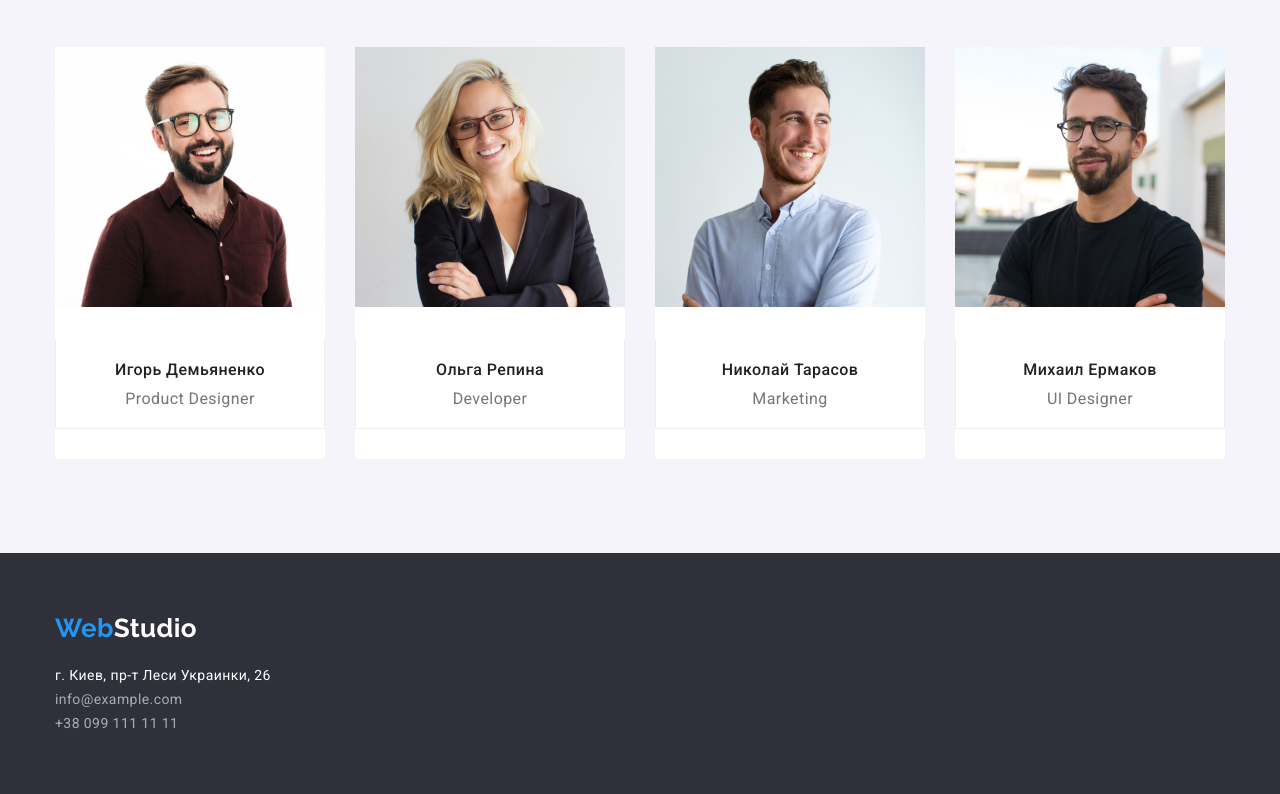
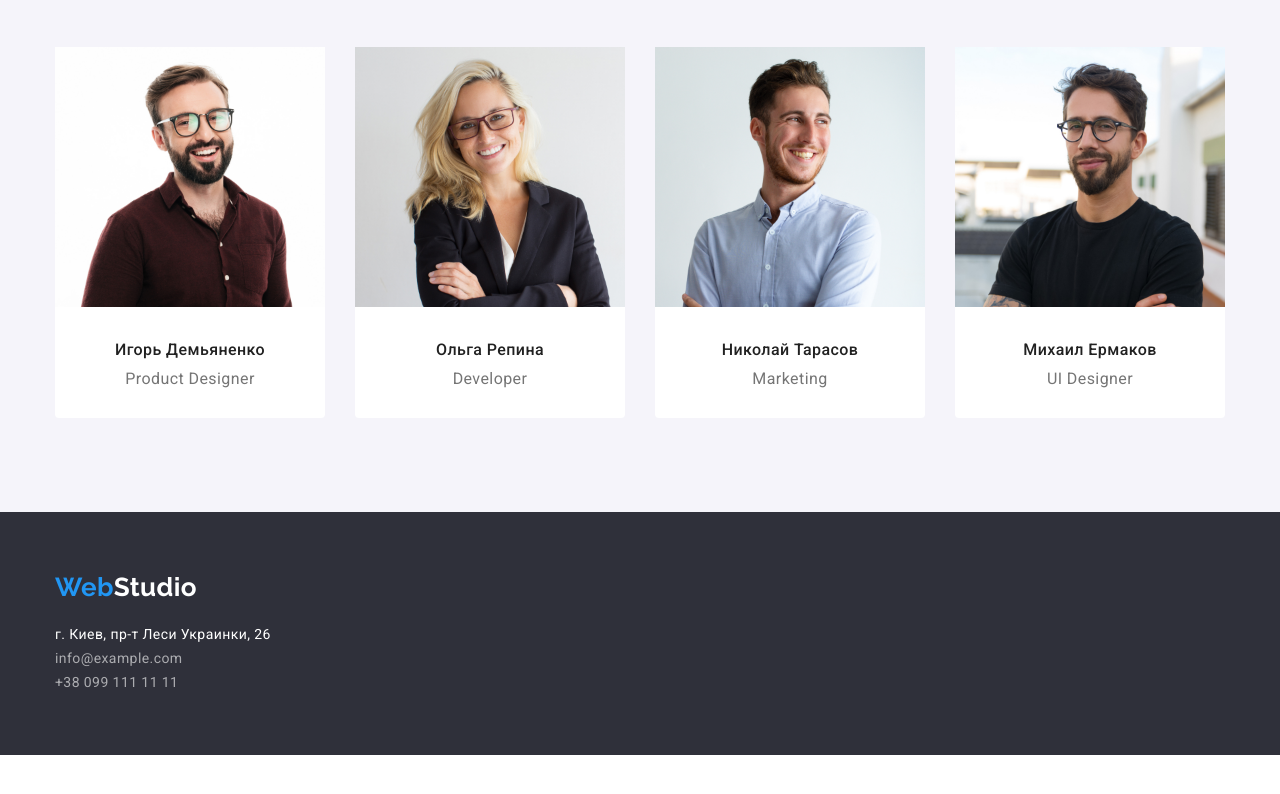
Before and after one commit to BigSiCorp/goit-markup-hw-03, a plain HTML site: page index.html in a window 1280 px wide. Shown: the part 1589-2383 px from the top of the page. After the commit the page ends 2344 px from the top, so only its background shows below. Drawn offline with nearby package versions, Linux system fonts and the light colour scheme.

Commit message:
modifying changes

```diff
--- a/css/styles.css
+++ b/css/styles.css
@@ -273,7 +273,7 @@ nav > a[href] {
 .portfolio-list .item:nth-child(n+7) {
     margin-bottom: 0;
 }
-.card-item {
+.portfolio-list .card-item {
     padding: 20px 24px;
     border: 1px solid #eeeeee;
     border-top: none;
```
